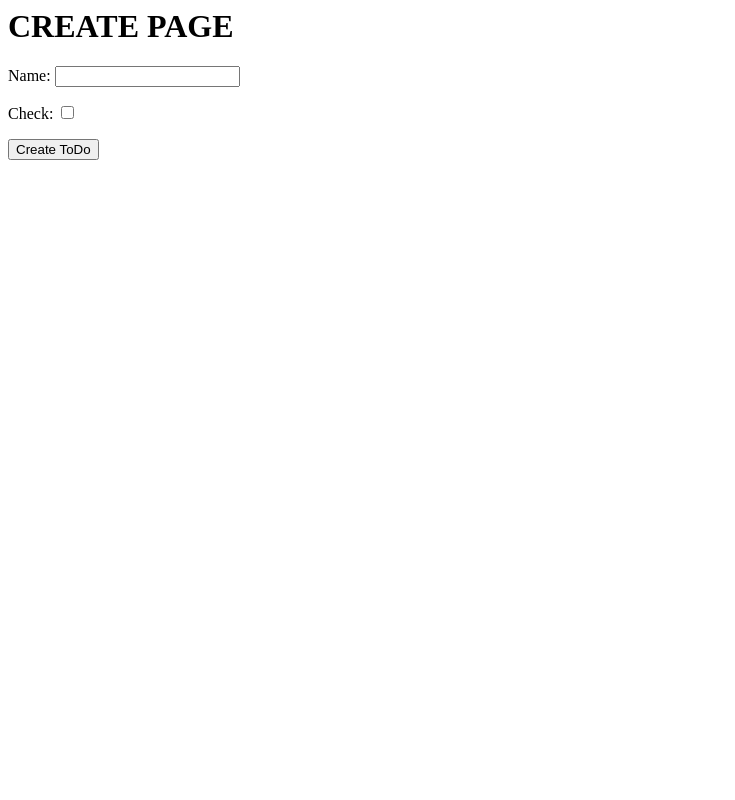
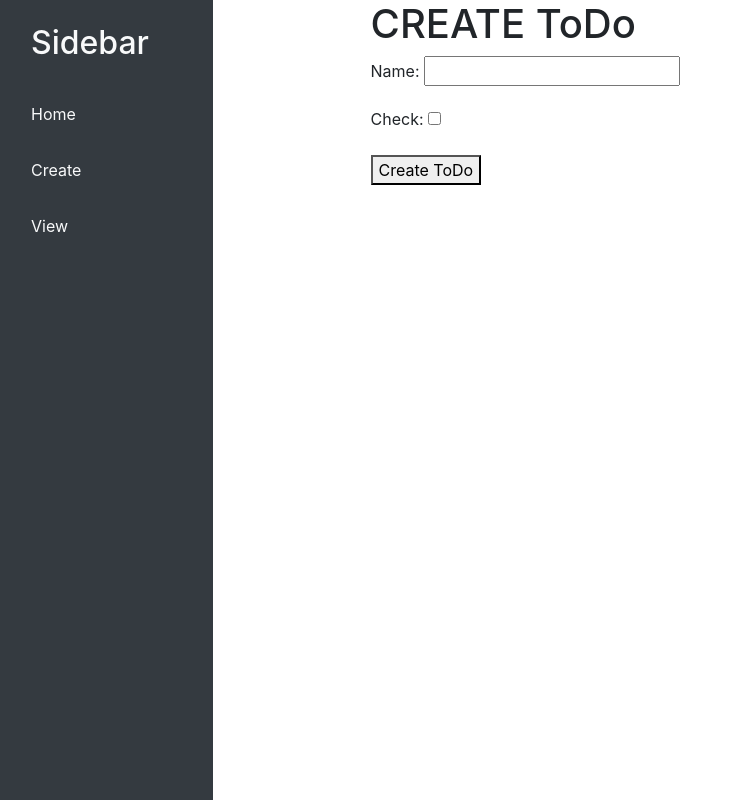
Before and after one commit to kiyakebe/django-todo-app, a Django app: page /create/ in a window 1280 px wide. Shown: the whole page, without its empty margins (0-735 px from the left). Run offline with Django 4.2, Linux system fonts and the light colour scheme.

Commit message:
added: sidebar

```diff
--- a/main/templates/main/base.html
+++ b/main/templates/main/base.html
@@ -1,8 +1,37 @@
+<!doctype html>
 <html>
   <head>
+    <style>
+      .sidenav{
+        height: 100vh;
+      }
+
+    </style>
+    <link rel="stylesheet" href="https://cdn.jsdelivr.net/npm/bootstrap@4.3.1/dist/css/bootstrap.min.css" integrity="sha384-ggOyR0iXCbMQv3Xipma34MD+dH/1fQ784/j6cY/iJTQUOhcWr7x9JvoRxT2MZw1T" crossorigin="anonymous">
+    <meta charset="utf-8">
+    <meta name="viewport" content="width=device-width, initial-scale=1, shrink-to-fit=no">
     <title>{% block title %} {% endblock %}</title>
   </head>
   <body>
-    <div id="name" name="name">{% block content %} {% endblock %}</div>
+    <div class="d-flex w-100 sidenav">
+      <div class="d-flex flex-column my-0 h-100 bg-dark justify-content-start col-2">
+        <h2 class="text-light px-3 my-4">Sidebar</h2>
+        <a href="/" class="w-100 px-3 fs-4 my-3 text-light ">Home</a>
+        <a href="/create" class="w-100 px-3 fs-4 my-3 text-light ">Create</a>
+        <a href="/16" class="w-100 px-3 fs-4 my-3 text-light ">View</a>
+      </div>
+
+      <div id="name" name="name" class="main col-8">
+        <div class="row justify-content-center ">
+          <div class="col-8 ">
+        {% block content %} {% endblock %}
+          </div>
+        </div>
+      </div>
+
+    </div>
+    <script src="https://code.jquery.com/jquery-3.3.1.slim.min.js" integrity="sha384-q8i/X+965DzO0rT7abK41JStQIAqVgRVzpbzo5smXKp4YfRvH+8abtTE1Pi6jizo" crossorigin="anonymous"></script>
+    <script src="https://cdn.jsdelivr.net/npm/popper.js@1.14.7/dist/umd/popper.min.js" integrity="sha384-UO2eT0CpHqdSJQ6hJty5KVphtPhzWj9WO1clHTMGa3JDZwrnQq4sF86dIHNDz0W1" crossorigin="anonymous"></script>
+    <script src="https://cdn.jsdelivr.net/npm/bootstrap@4.3.1/dist/js/bootstrap.min.js" integrity="sha384-JjSmVgyd0p3pXB1rRibZUAYoIIy6OrQ6VrjIEaFf/nJGzIxFDsf4x0xIM+B07jRM" crossorigin="anonymous"></script>
   </body>
 </html>
--- a/main/templates/main/create.html
+++ b/main/templates/main/create.html
@@ -5,7 +5,7 @@ Create ToDo
 {% endblock %}
 
 {% block content %}
-<h1>CREATE PAGE</h1>
+<h1>CREATE ToDo</h1>
 
 <form method="post" action="/create/">
 {% csrf_token  %}
--- a/main/templates/main/list.html
+++ b/main/templates/main/list.html
@@ -7,7 +7,7 @@
   {% csrf_token %}
   <ul>
     {% for item in ls.item_set.all %}
-    {% if item.complete == False %}
+    {% if item.complete == True %}
       <li><input type="checkbox" name="c{{item.id}}" value="clicked" checked /> {{ item.text }}</li>
     {% else %}
       <li><input type="checkbox" name="c{{item.id}}" value="clicked" /> {{ item.text }}</li>
--- a/main/views.py
+++ b/main/views.py
@@ -1,16 +1,15 @@
 from django.http import HttpResponseRedirect
 from django.shortcuts import render
-from .models import ToDoList, Item
+from .models import ToDoList
 from .forms import CreateNewList
 
 def index(response, id):
     ls = ToDoList.objects.get(id=id)
-
     if response.method == "POST":
         print(response.POST)
         if response.POST.get("save"):
             for item in ls.item_set.all():
-                if response.POST.get("c" + str(item.id) == "clicked"):
+                if response.POST.get("c" + str(item.id)) == "clicked":
                     item.complete = True
                 else:
                     item.complete = False
@@ -18,11 +17,12 @@ def index(response, id):
         elif response.POST.get("newItem"):
             txt = response.POST.get("new")
             if len(txt) > 2:
-                ls.item_set.create(text=txt, complete=True)
+                ls.item_set.create(text=txt, complete=False)
             else:
                 print("Invalid Input")
 
     return render(response, "main/list.html", {"ls": ls})
+
 
 def home(response):
     return render(response, "main/home.html", {})
```
Also changed, not shown: db.sqlite3.
